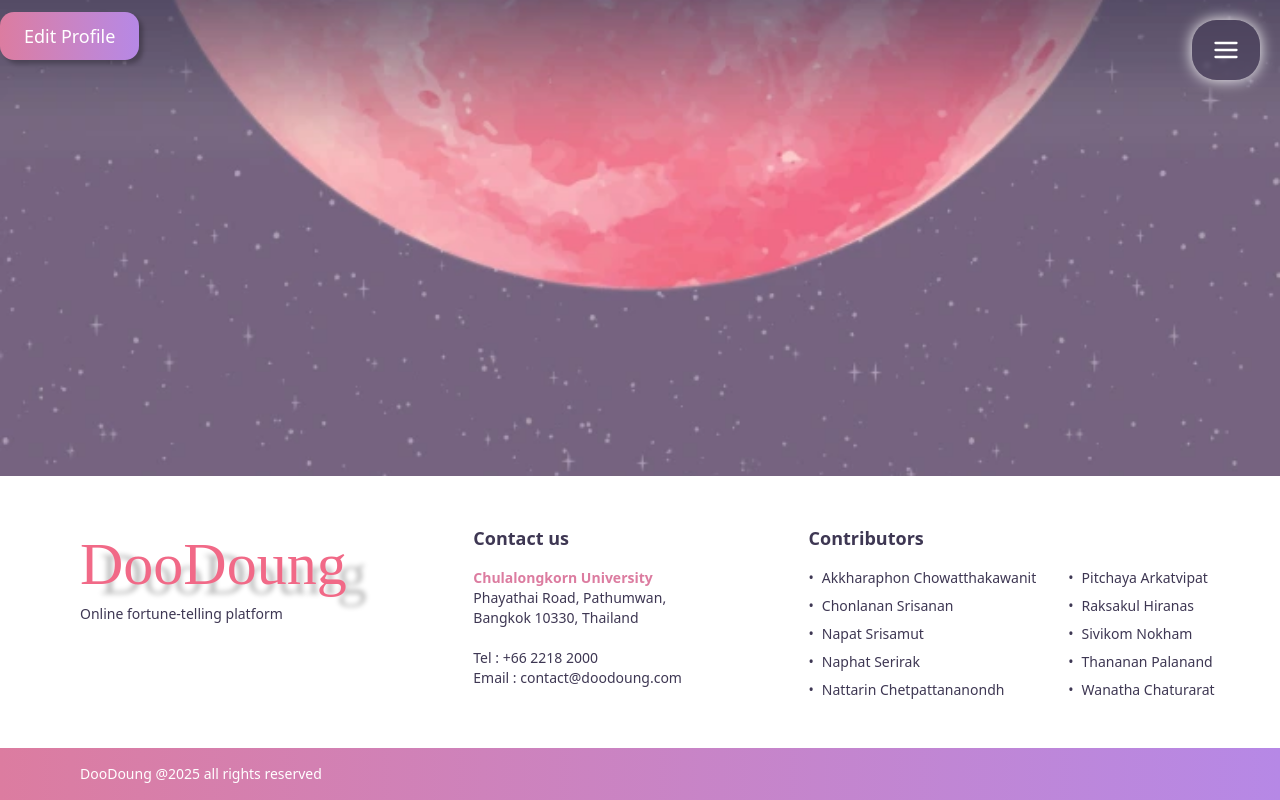
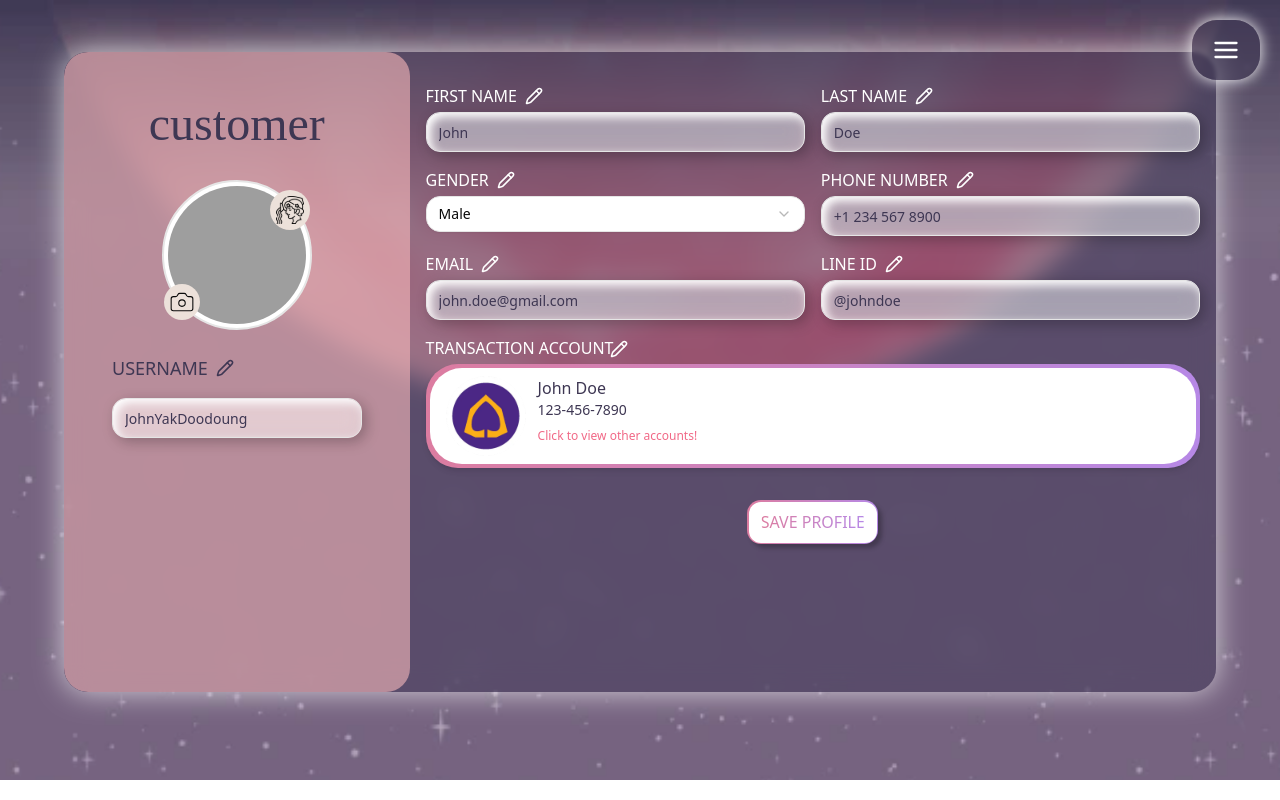
Before and after one commit to DooDoung/doo-doung-frontend, a Next.js app: page /account/edit-account in a window 1280 px wide. Shown: the top 800 px of the page. Built offline with nearby package versions, Linux system fonts and the light colour scheme; grey boxes are pictures that could not be loaded.

Commit message:
fix: fix AccountLayout

```diff
--- a/src/pages/account/edit-account.tsx
+++ b/src/pages/account/edit-account.tsx
@@ -1,7 +1,7 @@
-import { useEffect,useState } from "react";
-
+import { DefaultLayout, GlobalButton } from "@/components/globalComponents";
 import { EditProfilePictureDialog } from "@/components/account/EditProfilePictureDialog";
-import { DefaultLayout, GlobalButton } from "@/components/globalComponents";
+import { useState, useEffect } from "react";
+import AccountLayout from "@/components/account/AccountLayout";
 
 const userRole = "customer";
 // const userRole = "prophet";
@@ -13,21 +13,8 @@ export default function EditAccountPage() {
   const handleSavePicture = (newUrl: string) => {};
 
   return (
-    <DefaultLayout>
-      <GlobalButton
-        variant="primary"
-        size="lg"
-        onClick={() => setIsDialogOpen(true)}
-      >
-        Edit Profile
-      </GlobalButton>
-
-      <EditProfilePictureDialog
-        open={isDialogOpen}
-        onOpenChange={setIsDialogOpen}
-        onSave={handleSavePicture}
-        currentImageUrl={currentProfile}
-      />
+    <DefaultLayout contentClassName="flex justify-center items-center">
+      <AccountLayout role={userRole} editing={true} />
     </DefaultLayout>
   );
 }
```
